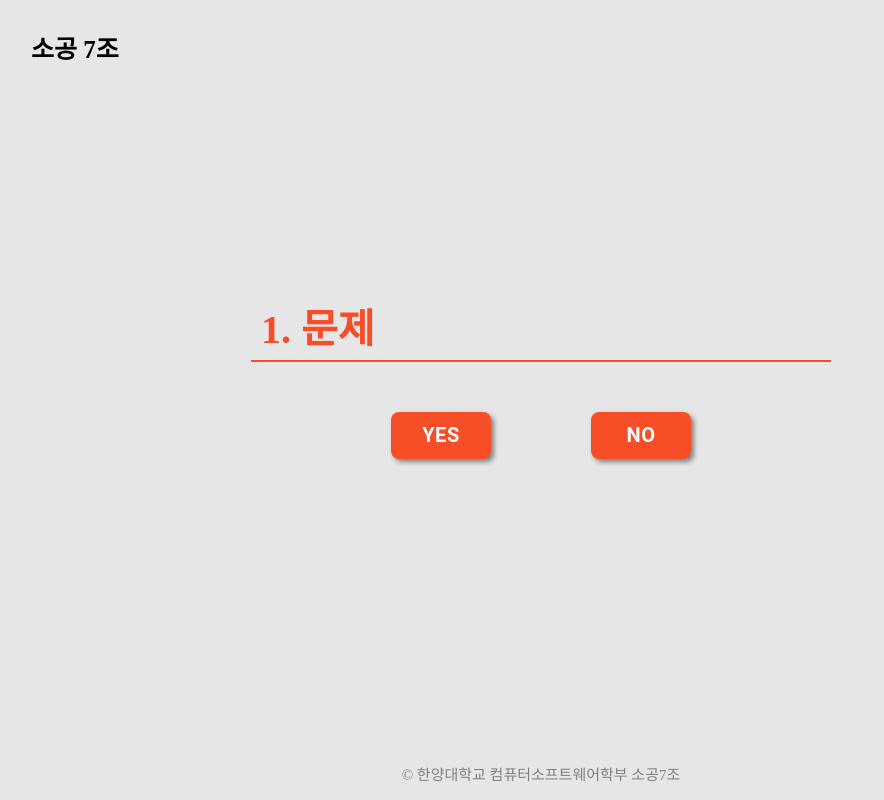
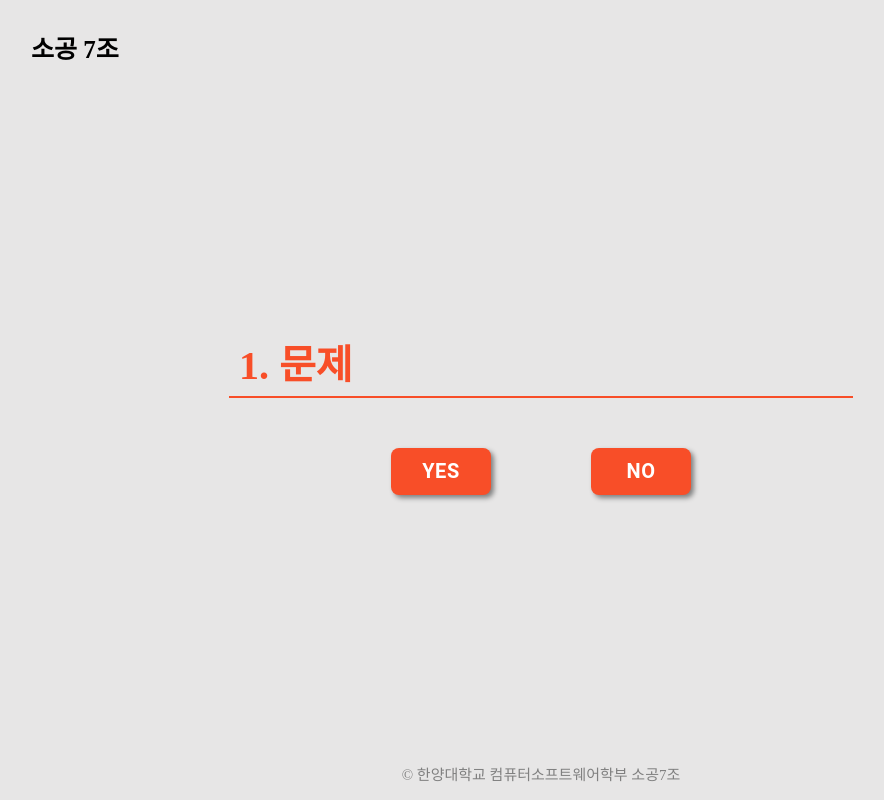
Before and after one commit to sogong7/web, a React (Create React App) app: page /search in a window 1280 px wide. Shown: the whole page, without its empty margins (99-983 px from the left). Built offline with nearby package versions, Linux system fonts and the light colour scheme.

Commit message:
design: make question center and relative

```diff
--- a/src/ResearchPage/ResearchPage.css
+++ b/src/ResearchPage/ResearchPage.css
@@ -7,6 +7,8 @@
     background-color: #e7e6e6;
     padding: 50px 0;
     box-sizing: border-box;
+
+    display: table;
 }
 
 .research_page {
@@ -14,6 +16,14 @@
     box-sizing: border-box;
     margin: 0 auto;
     padding: 150px 250px 170px;
+
+    display: table-cell;
+    vertical-align: middle;
+}
+
+.research_page .questionSet {
+    width: 80%;
+    margin: 0 auto;
 }
 
 .research_page .question{
--- a/src/ResearchPage/ResearchPage.jsx
+++ b/src/ResearchPage/ResearchPage.jsx
@@ -45,7 +45,7 @@ export default class ResearchPage extends Component {
         <div className="research_page_wrap">
             <div className="research_page">
             { questionIndex != question.length
-              ? <div>
+              ? <div className="questionSet">
                     <div className="question">{question[questionIndex]}</div>
                     <div class="ans">
                         <Button className="ans_button" onClick={(e) => this.handleAddAns(e, 1)}>YES</Button>
```
